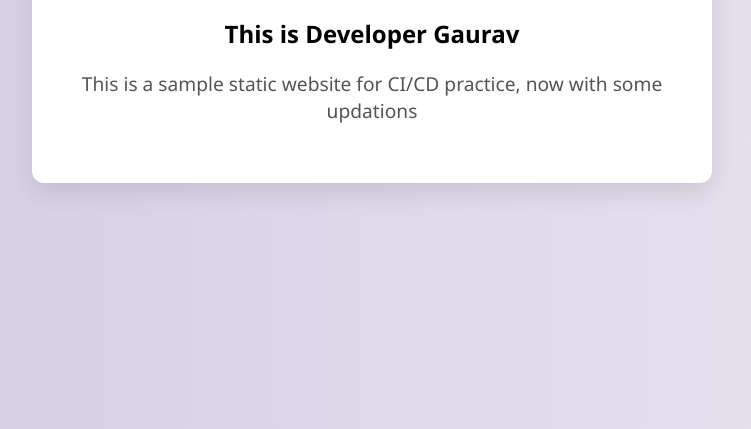
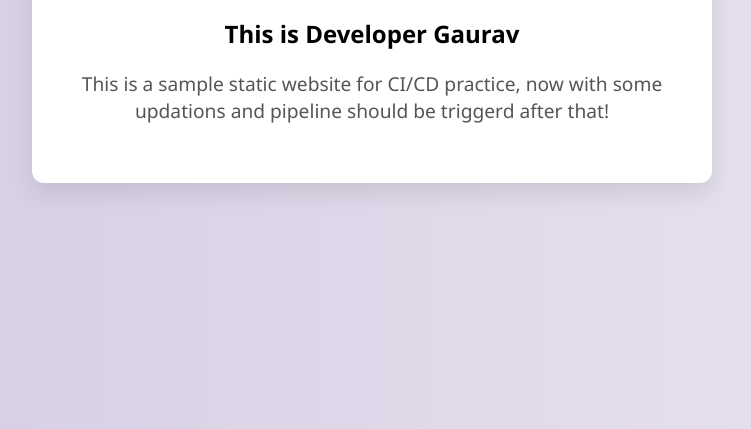
Before and after one commit to AgentRoss/Pipeline, a plain HTML site: page index.html in a window 1280 px wide. Shown: the part 371-800 px from the top of the page, without its empty margins (268-1019 px from the left). Drawn offline with Linux system fonts and the light colour scheme.

Commit message:
Update index.html

```diff
--- a/index.html
+++ b/index.html
@@ -10,7 +10,7 @@
   <div class="container">
     <h1>Hello, Jenkins!</h1>
     <h2>This is  Developer Gaurav</h2>
-    <p>This is a sample static website for CI/CD practice, now with some updations</p>
+    <p>This is a sample static website for CI/CD practice, now with some updations and pipeline should be triggerd after that!</p>
   </div>
 </body>
 </html>
```
